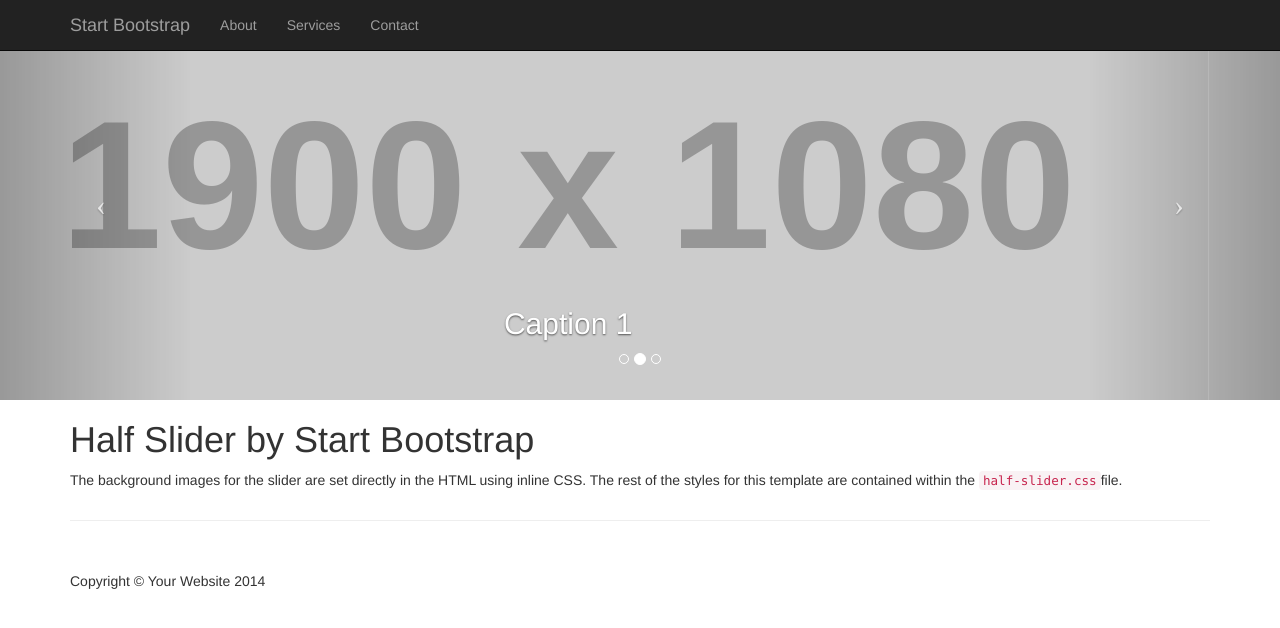
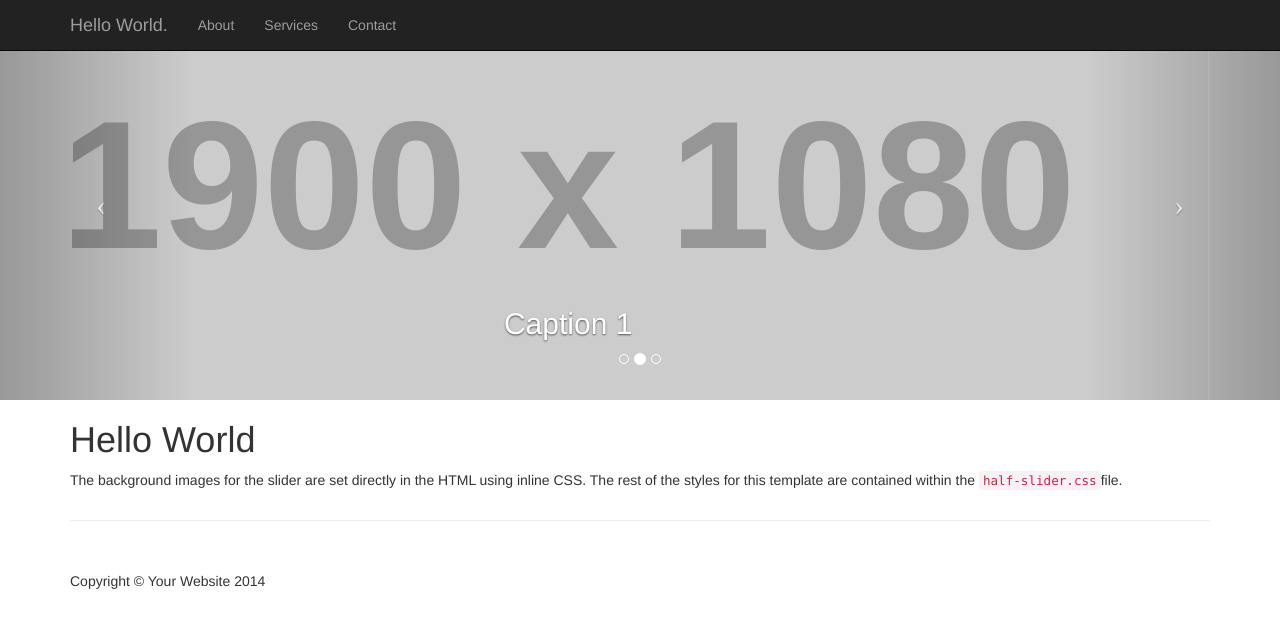
Before and after one commit to staceyjb/Sample, a plain HTML site: page index.html in a window 1280 px wide. Drawn offline with Linux system fonts and the light colour scheme; placeholder pictures from the web are drawn by us.

Commit message:
update hello world

```diff
--- a/index.html
+++ b/index.html
@@ -18,7 +18,7 @@
     <link href="css/half-slider.css" rel="stylesheet">
 
     <!-- HTML5 Shim and Respond.js IE8 support of HTML5 elements and media queries -->
-    <!-- WARNING: Respond.js doesn't work if you view the page via file:// -->
+    <!-- WARNING: Respond.js doesn't work if you view the page via  -->
     <!--[if lt IE 9]>
         <script src="https://oss.maxcdn.com/libs/html5shiv/3.7.0/html5shiv.js"></script>
         <script src="https://oss.maxcdn.com/libs/respond.js/1.4.2/respond.min.js"></script>
@@ -39,7 +39,7 @@
                     <span class="icon-bar"></span>
                     <span class="icon-bar"></span>
                 </button>
-                <a class="navbar-brand" href="#">Start Bootstrap</a>
+                <a class="navbar-brand" href="#">Hello World.</a>
             </div>
             <!-- Collect the nav links, forms, and other content for toggling -->
             <div class="collapse navbar-collapse" id="bs-example-navbar-collapse-1">
@@ -109,7 +109,7 @@
 
         <div class="row">
             <div class="col-lg-12">
-                <h1>Half Slider by Start Bootstrap</h1>
+                <h1>Hello World</h1>
                 <p>The background images for the slider are set directly in the HTML using inline CSS. The rest of the styles for this template are contained within the <code>half-slider.css</code>file.</p>
             </div>
         </div>
```
